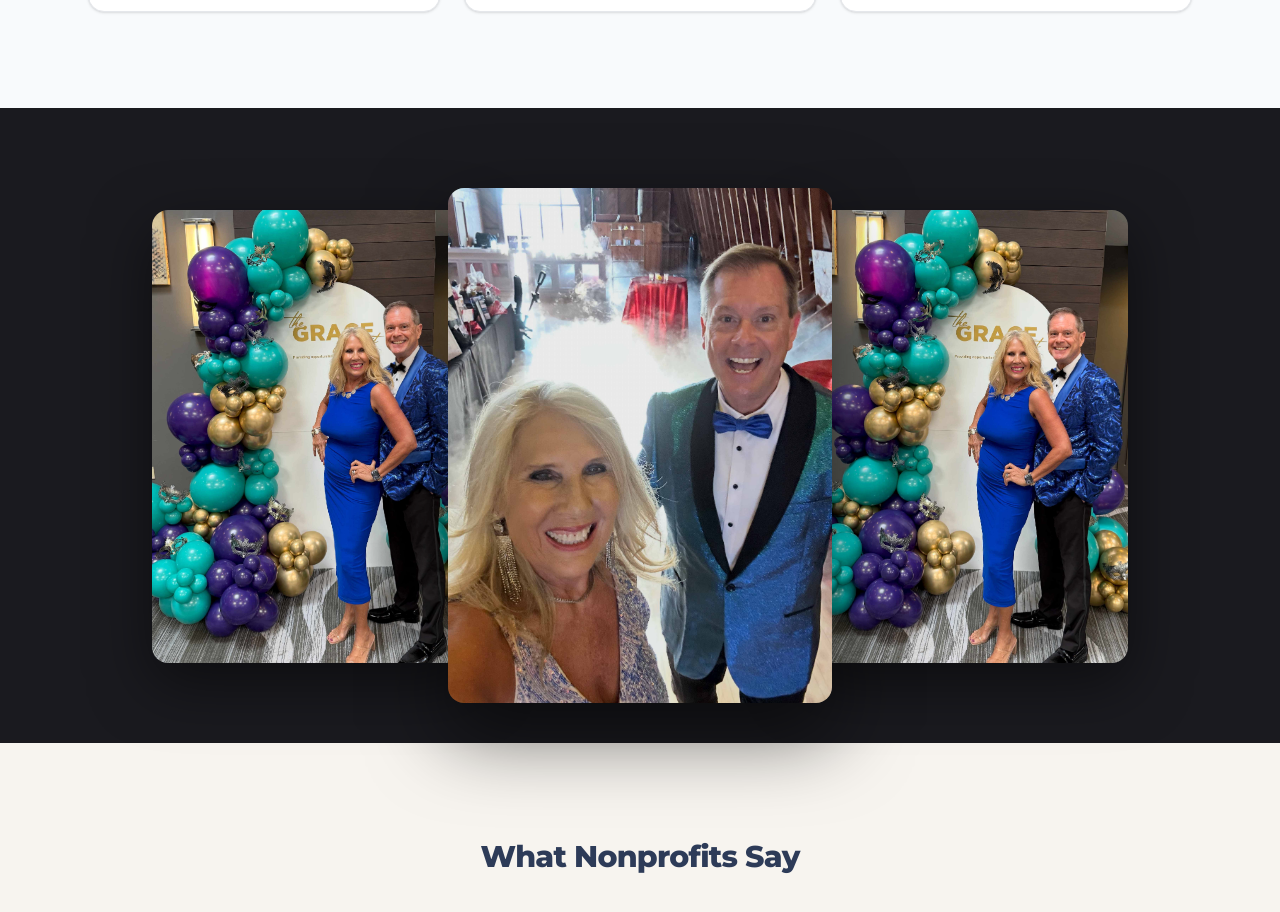
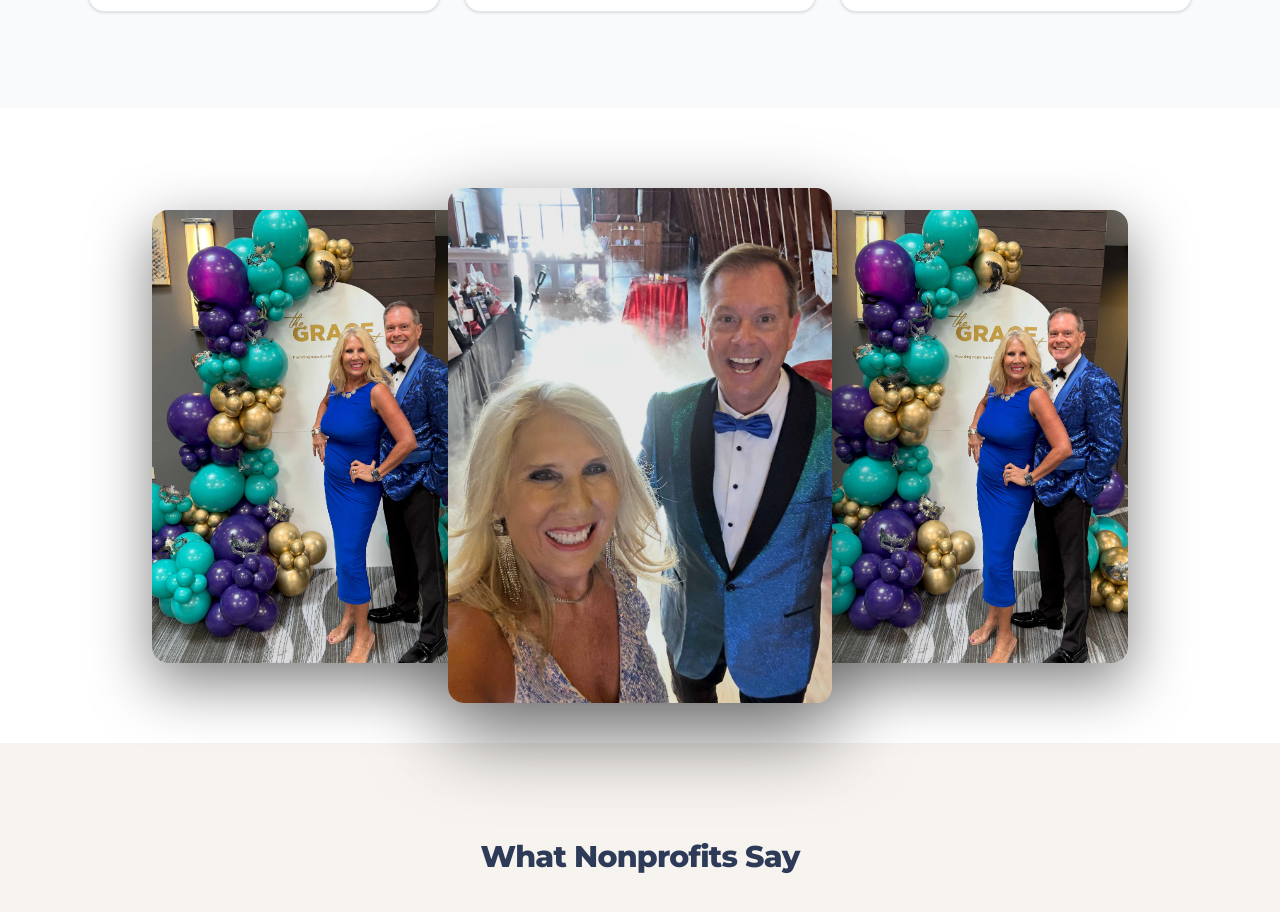
Before and after one commit to clembrands/impact-auctions, a Next.js app: page / in a window 1280 px wide. Shown: the part 1482-2394 px from the top of the page. Built offline with nearby package versions, Linux system fonts and the light colour scheme.

Commit message:
feat: change gallery background to white
Update gallery background to white for better color contrast.

```diff
--- a/src/app/page.tsx
+++ b/src/app/page.tsx
@@ -241,8 +241,7 @@ export default function Home() {
 
       {/* Photo Gallery — staggered masonry-style */}
       <section
-        className="w-full py-20 px-6"
-        style={{ backgroundColor: "#1a1a1f" }}
+        className="w-full py-20 px-6 bg-white"
         data-testid="section-photo-gallery"
       >
         <div className="flex flex-col items-center gap-8 md:flex-row md:items-end md:justify-center md:gap-0">
```
